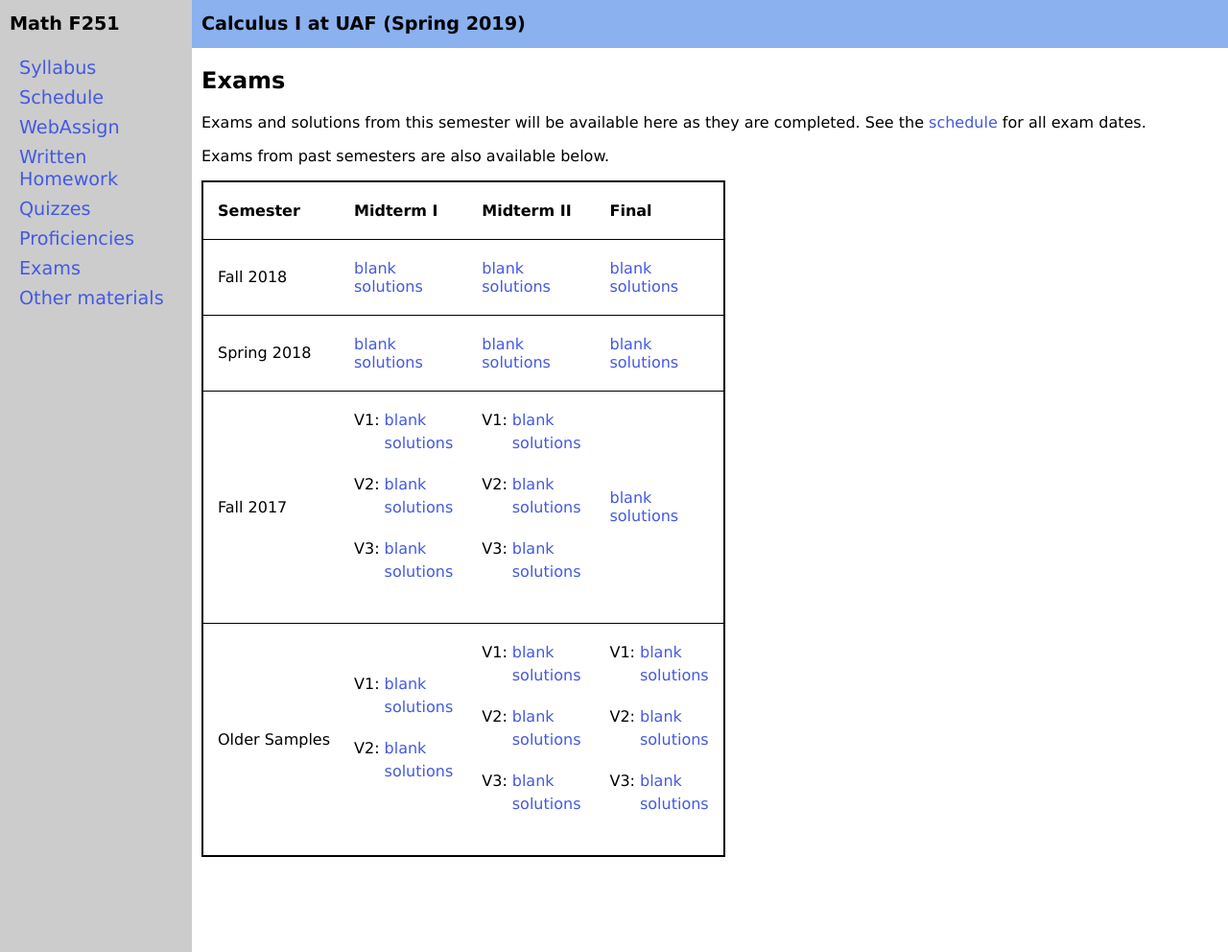
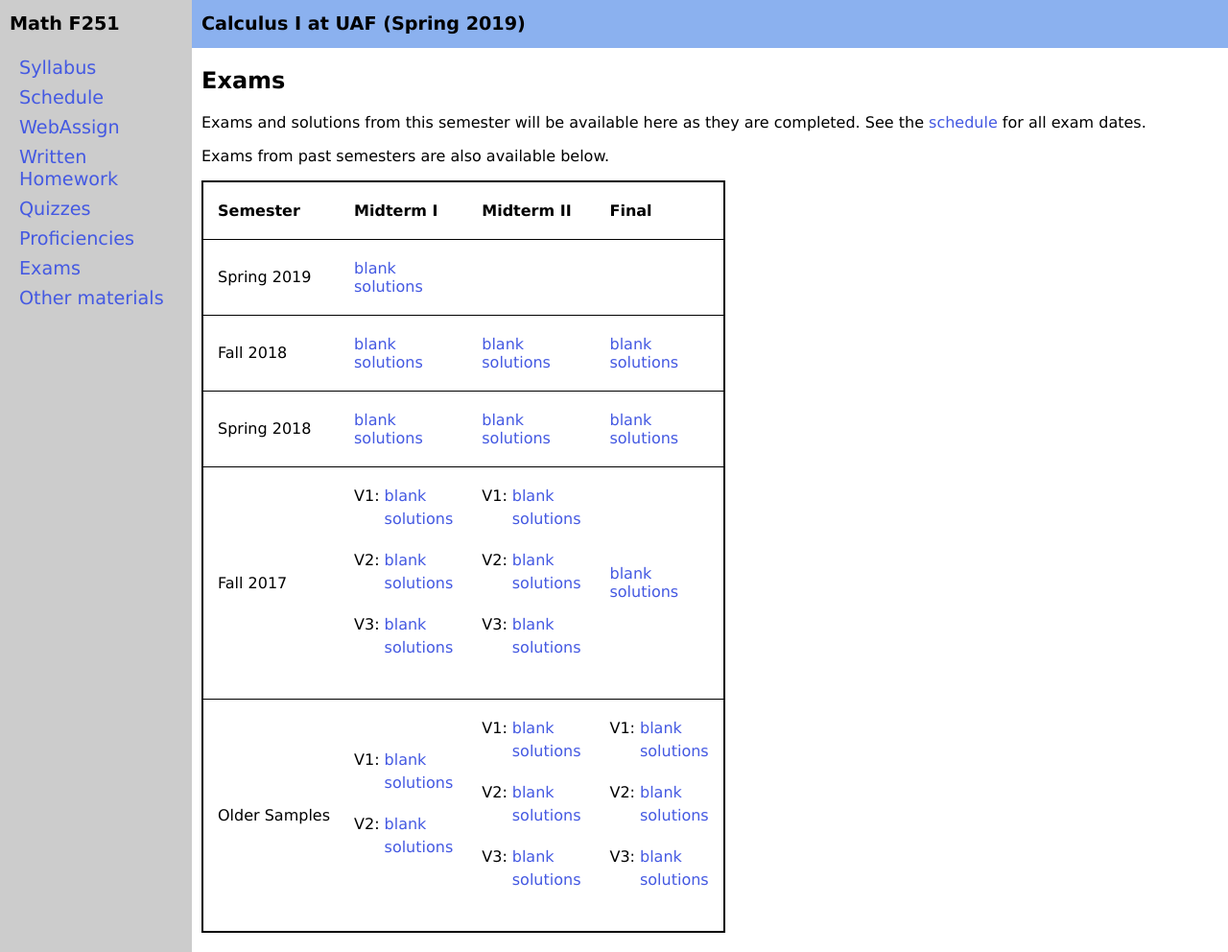
Before and after one commit to uaf-math/calc1, a Jekyll site: the page built from exams.md, in a window 1280 px wide and 992 px high. Shown: the whole window at 96% size. Built offline with Jekyll 4.4.1, drawn with Linux system fonts in a browser that asks for light colours.

Commit message:
post Midterm 1 with solutions

```diff
--- /dev/null
+++ b/_data/exams-s2019.yml
@@ -0,0 +1,5 @@
+semester: Spring 2019
+home: assets/exams/Spring2019
+midterm1:
+  blank: MT1.pdf
+  solutions: MT1-Sols.pdf
--- a/exams.md
+++ b/exams.md
@@ -12,6 +12,7 @@ Exams from past semesters are also available below.
 <div class="x-scroll">
 <table class="asst-table">
 <tr><th>Semester</th><th>Midterm I</th><th>Midterm II</th><th>Final</th></tr>
+	{% include exam-row.md data=site.data.exams-s2019 %}
 	{% include exam-row.md data=site.data.exams-f2018 %}
 	{% include exam-row.md data=site.data.exams-s2018 %}
 	{% include exam-row.md data=site.data.exams-f2017 %}
```
Also changed, not shown: 2 other files.
